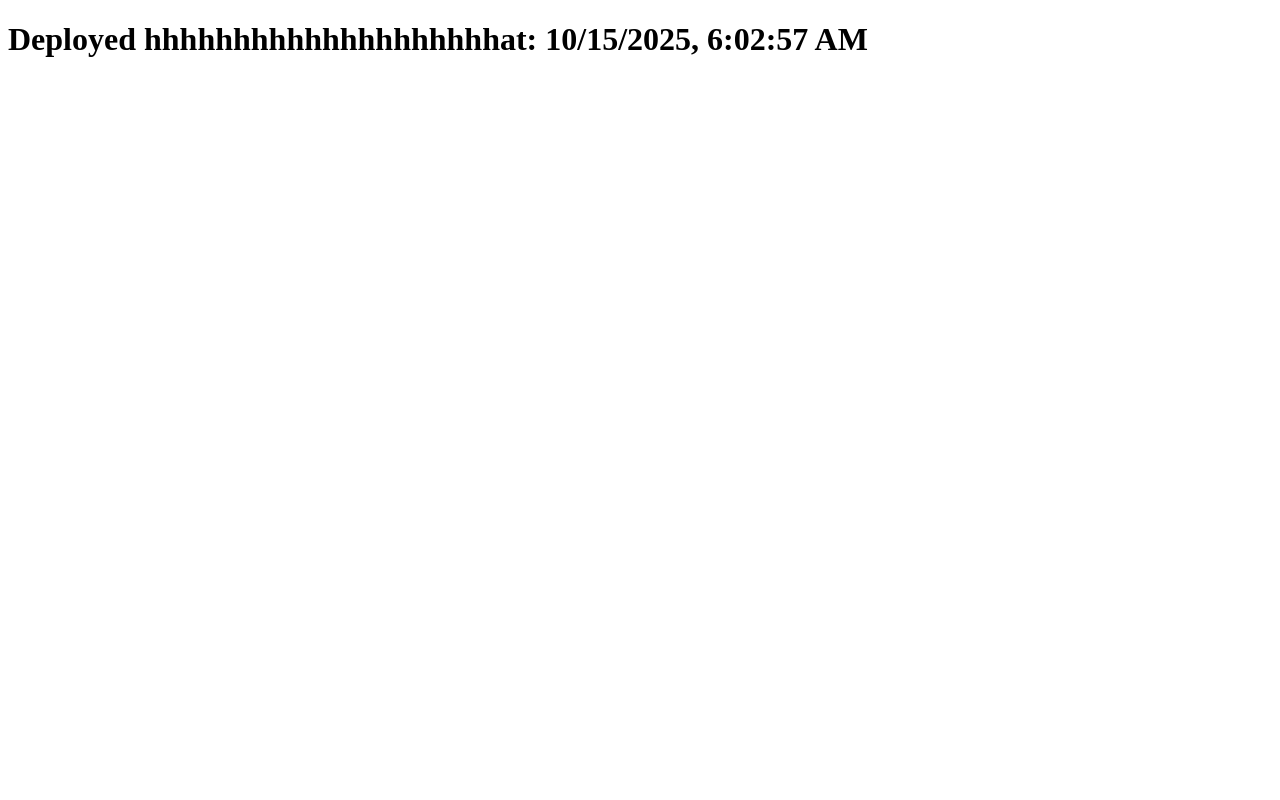
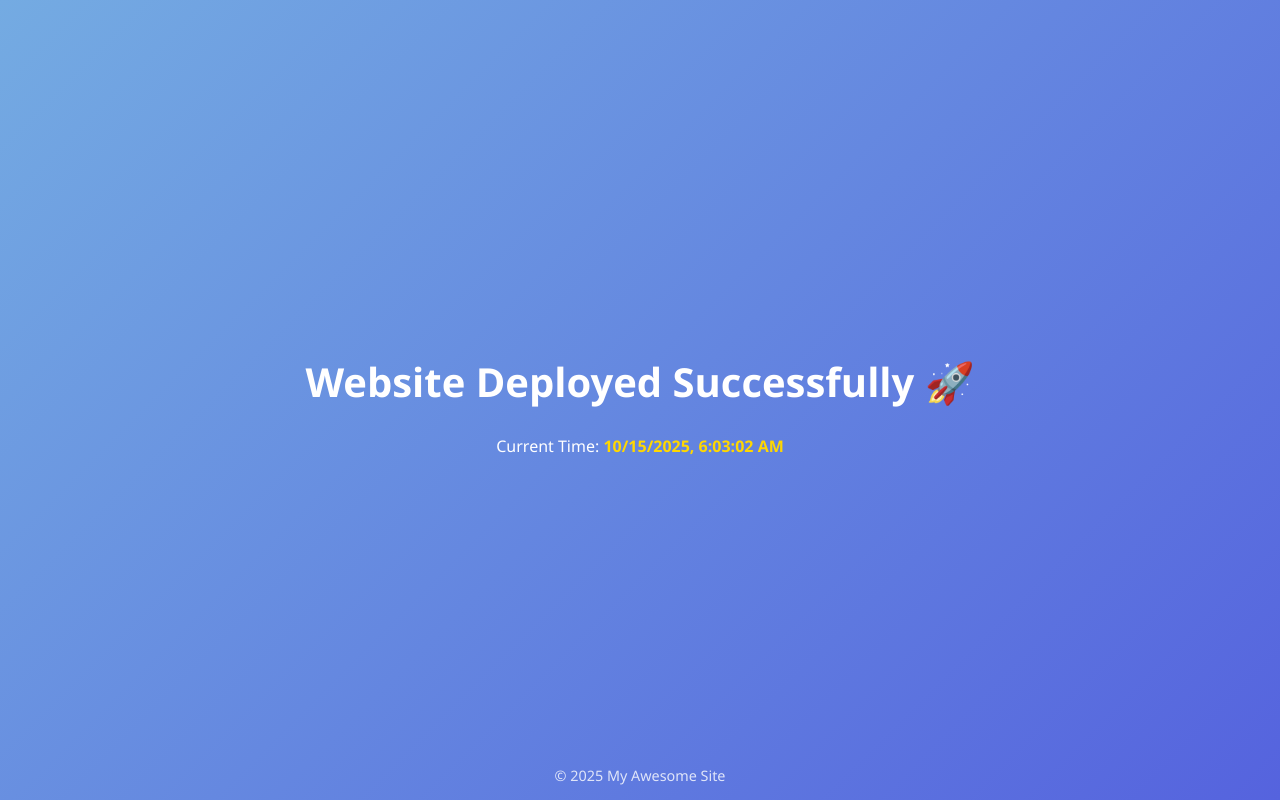
Before and after one commit to rk897/web-deployment-demo, a plain HTML site: page index.html in a window 1280 px wide. Drawn offline with Linux system fonts and the light colour scheme.

Commit message:
Update index.html

```diff
--- a/index.html
+++ b/index.html
@@ -1,6 +1,47 @@
-<!doctype html>
-<html><head><meta charset="utf-8"><title>My Site</title></head>
+<!DOCTYPE html>
+<html lang="en">
+<head>
+  <meta charset="UTF-8">
+  <title>My Website</title>
+  <style>
+    body {
+      background: linear-gradient(135deg, #74ABE2, #5563DE);
+      color: white;
+      font-family: 'Segoe UI', Tahoma, Geneva, Verdana, sans-serif;
+      display: flex;
+      flex-direction: column;
+      justify-content: center;
+      align-items: center;
+      height: 100vh;
+      margin: 0;
+    }
+    h1 {
+      font-size: 2.5rem;
+      margin-bottom: 10px;
+    }
+    #t {
+      font-weight: bold;
+      color: #FFD700;
+    }
+    .footer {
+      position: absolute;
+      bottom: 15px;
+      font-size: 0.9rem;
+      opacity: 0.8;
+    }
+  </style>
+</head>
 <body>
-  <h1>Deployed hhhhhhhhhhhhhhhhhhhhat: <span id="t"></span></h1>
-  <script>document.getElementById('t').innerText = new Date().toLocaleString();</script>
-</body></html>
+  <h1>Website Deployed Successfully 🚀</h1>
+  <p>Current Time: <span id="t"></span></p>
+  <div class="footer">© 2025 My Awesome Site</div>
+
+  <script>
+    function updateTime() {
+      document.getElementById('t').innerText = new Date().toLocaleString();
+    }
+    updateTime();
+    setInterval(updateTime, 1000);
+  </script>
+</body>
+</html>
```
